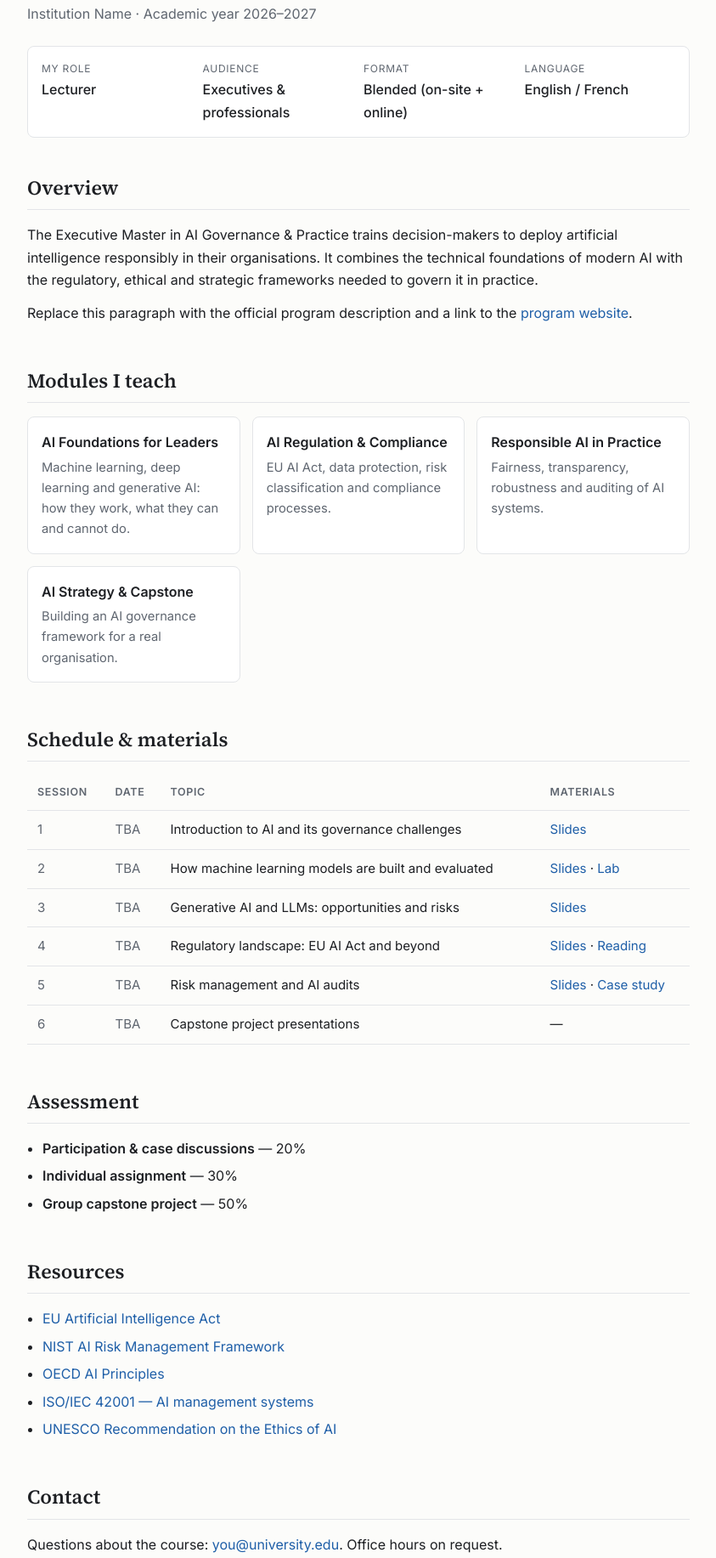
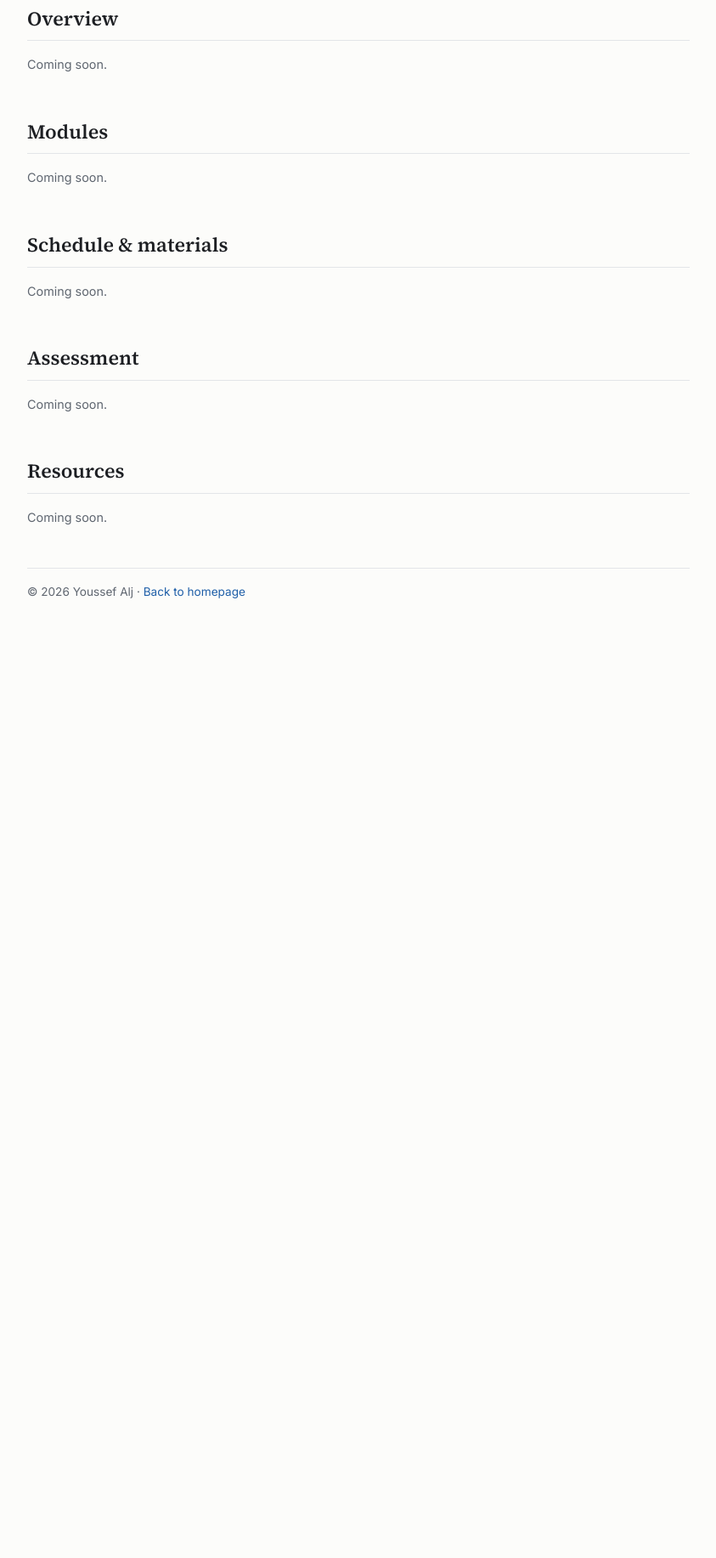
Before and after one commit to web-youssef-alj/web-youssef-alj.github.io, a plain HTML site: page teaching/ai-governance.html in a window 1280 px wide. Shown: the part 174-2007 px from the top of the page at 85% size, without its empty margins (218-1061 px from the left). After the commit the page ends 930 px from the top, so only its background shows below. Drawn offline with Linux system fonts and the light colour scheme.

Commit message:
Empty page content, keep structure (examples kept on template branch)
Co-Authored-By: Claude Opus 5.5 <noreply@anthropic.com>

```diff
--- a/teaching/ai-governance.html
+++ b/teaching/ai-governance.html
@@ -4,13 +4,19 @@
   <meta charset="utf-8">
   <meta name="viewport" content="width=device-width, initial-scale=1">
   <title>AI Governance & Practice — Youssef Alj</title>
-  <meta name="description" content="Executive Master in AI Governance & Practice — course page by Youssef Alj.">
+  <meta name="description" content="Executive Master in AI Governance & Practice — Youssef Alj.">
   <link rel="preconnect" href="https://fonts.googleapis.com">
   <link rel="preconnect" href="https://fonts.gstatic.com" crossorigin>
   <link href="https://fonts.googleapis.com/css2?family=Inter:wght@400;500;600&family=Source+Serif+4:opsz,wght@8..60,500;8..60,600&display=swap" rel="stylesheet">
   <link rel="stylesheet" href="../style.css">
 </head>
 <body>
+  <!--
+    Content is intentionally empty for now.
+    The filled-in example (facts box, module cards, schedule table,
+    assessment, resources) lives on the `template` branch:
+      git show template:teaching/ai-governance.html
+  -->
   <header class="topbar">
     <div class="wrap topbar-inner">
       <a class="brand" href="../index.html">Youssef Alj</a>
@@ -30,93 +36,36 @@
     <p class="crumbs"><a href="../index.html#teaching">← Teaching</a></p>
 
     <h1 class="page-title">Executive Master in AI Governance &amp; Practice</h1>
-    <p class="page-sub">Institution Name · Academic year 2026–2027</p>
-
-    <dl class="facts">
-      <div><dt>My role</dt><dd>Lecturer</dd></div>
-      <div><dt>Audience</dt><dd>Executives &amp; professionals</dd></div>
-      <div><dt>Format</dt><dd>Blended (on-site + online)</dd></div>
-      <div><dt>Language</dt><dd>English / French</dd></div>
-    </dl>
+    <!-- <p class="page-sub">Institution · Academic year</p> -->
+    <!-- <dl class="facts"><div><dt>Label</dt><dd>Value</dd></div>…</dl> -->
 
     <section id="overview">
       <h2>Overview</h2>
-      <p>
-        The Executive Master in AI Governance &amp; Practice trains decision-makers to deploy
-        artificial intelligence responsibly in their organisations. It combines the technical
-        foundations of modern AI with the regulatory, ethical and strategic frameworks needed
-        to govern it in practice.
-      </p>
-      <p>
-        Replace this paragraph with the official program description and a link to the
-        <a href="#">program website</a>.
-      </p>
+      <p class="note">Coming soon.</p>
     </section>
 
     <section id="modules">
-      <h2>Modules I teach</h2>
+      <h2>Modules</h2>
       <div class="cards">
-        <div class="card">
-          <h4>AI Foundations for Leaders</h4>
-          <p>Machine learning, deep learning and generative AI: how they work, what they can and cannot do.</p>
-        </div>
-        <div class="card">
-          <h4>AI Regulation &amp; Compliance</h4>
-          <p>EU AI Act, data protection, risk classification and compliance processes.</p>
-        </div>
-        <div class="card">
-          <h4>Responsible AI in Practice</h4>
-          <p>Fairness, transparency, robustness and auditing of AI systems.</p>
-        </div>
-        <div class="card">
-          <h4>AI Strategy &amp; Capstone</h4>
-          <p>Building an AI governance framework for a real organisation.</p>
-        </div>
+        <!-- <div class="card"><h4>Module</h4><p>Description</p></div> -->
       </div>
+      <p class="note">Coming soon.</p>
     </section>
 
     <section id="schedule">
       <h2>Schedule &amp; materials</h2>
-      <div class="table-wrap">
-        <table>
-          <thead>
-            <tr><th>Session</th><th>Date</th><th>Topic</th><th>Materials</th></tr>
-          </thead>
-          <tbody>
-            <tr><td>1</td><td>TBA</td><td>Introduction to AI and its governance challenges</td><td><a href="#">Slides</a></td></tr>
-            <tr><td>2</td><td>TBA</td><td>How machine learning models are built and evaluated</td><td><a href="#">Slides</a> · <a href="#">Lab</a></td></tr>
-            <tr><td>3</td><td>TBA</td><td>Generative AI and LLMs: opportunities and risks</td><td><a href="#">Slides</a></td></tr>
-            <tr><td>4</td><td>TBA</td><td>Regulatory landscape: EU AI Act and beyond</td><td><a href="#">Slides</a> · <a href="#">Reading</a></td></tr>
-            <tr><td>5</td><td>TBA</td><td>Risk management and AI audits</td><td><a href="#">Slides</a> · <a href="#">Case study</a></td></tr>
-            <tr><td>6</td><td>TBA</td><td>Capstone project presentations</td><td>—</td></tr>
-          </tbody>
-        </table>
-      </div>
+      <!-- <div class="table-wrap"><table>Session | Date | Topic | Materials</table></div> -->
+      <p class="note">Coming soon.</p>
     </section>
 
     <section id="assessment">
       <h2>Assessment</h2>
-      <ul class="plain">
-        <li><strong>Participation &amp; case discussions</strong> — 20%</li>
-        <li><strong>Individual assignment</strong> — 30%</li>
-        <li><strong>Group capstone project</strong> — 50%</li>
-      </ul>
+      <p class="note">Coming soon.</p>
     </section>
 
     <section id="resources">
       <h2>Resources</h2>
-      <ul class="plain">
-        <li><a href="https://artificialintelligenceact.eu/">EU Artificial Intelligence Act</a></li>
-        <li><a href="https://www.nist.gov/itl/ai-risk-management-framework">NIST AI Risk Management Framework</a></li>
-        <li><a href="https://oecd.ai/en/ai-principles">OECD AI Principles</a></li>
-        <li><a href="https://www.iso.org/standard/81230.html">ISO/IEC 42001 — AI management systems</a></li>
-        <li><a href="https://www.unesco.org/en/artificial-intelligence/recommendation-ethics">UNESCO Recommendation on the Ethics of AI</a></li>
-      </ul>
-    </section>
-
-    <section id="contact">
-      <h2>Contact</h2>
-      <p>Questions about the course: <a href="mailto:you@university.edu">you@university.edu</a>. Office hours on request.</p>
+      <p class="note">Coming soon.</p>
     </section>
 
     <footer>© 2026 Youssef Alj · <a href="../index.html">Back to homepage</a></footer>
```
Also changed, not shown: index.html (+21 -80 lines), 1 other file.
